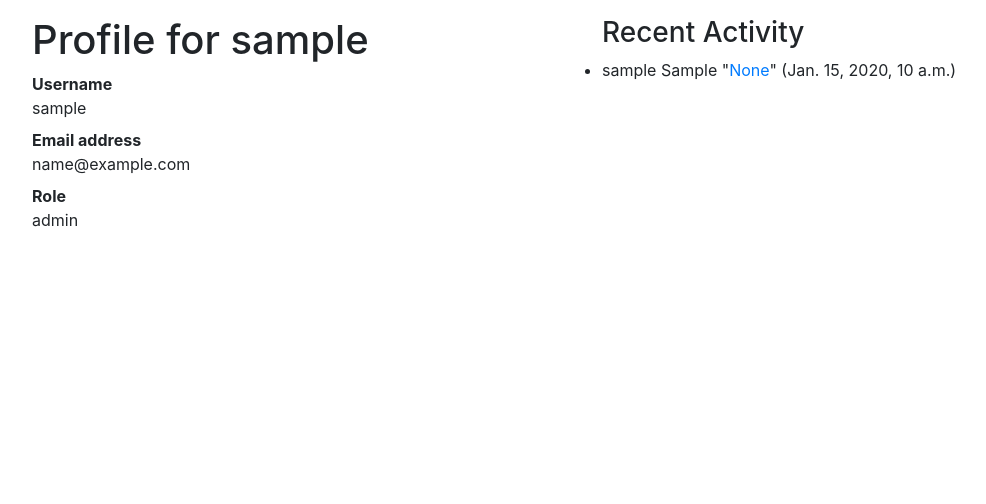
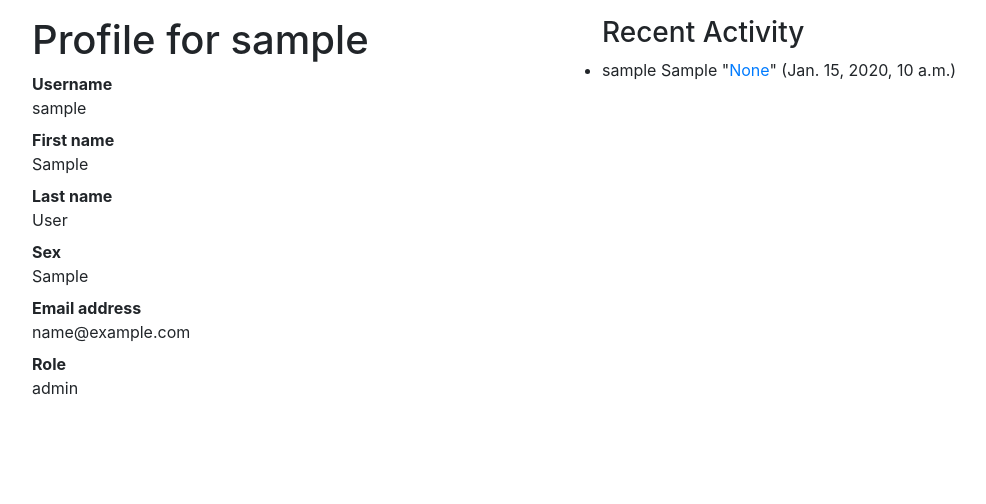
Before and after one commit to TingChia-Chang/Second-hand-Clothes-App, a Django app: a page that uses templates/users/user/profile.html in a window 1280 px wide. Shown: the part 107-611 px from the top of the page, without its empty margins (53-1039 px from the left). Run offline with Django 3.2, Linux system fonts and the light colour scheme; tables that the repository leaves empty hold one stand-in row (values such as "Sample post"); data that the repository does not hold is empty; some libraries are stand-ins or nearby versions.

Commit message:
edit profile

```diff
--- a/templates/users/user/profile.html
+++ b/templates/users/user/profile.html
@@ -12,11 +12,24 @@
             <dl>
                 <dt>Username</dt>
                 <dd>{{user.username}}</dd>
+                <dt>First name</dt>
+                <dd>{{user.first_name}}</dd>
+                <dt>Last name</dt>
+                <dd>{{user.last_name}}</dd>
+                <dt>Sex</dt>
+                <dd>{{user.detail.sex}}</dd>
                 <dt>Email address</dt>
                 <dd>{{user.email}}</dd>
                 <dt>Role</dt>
                 <dd>{{user.detail.role}}</dd>
             </dl>
+
+            {% if request.session.username == user.username or request.session.role == "admin" %}
+            <a href="{% url 'users:edit_profile' user.username %}">
+                <button class="btn btn-secondary">Edit</button>
+            </a>
+            {% endif %}
+
         </div>
         <div class="col-sm-12 col-md-6">
             {% include 'actions/action/feed.html' %}
--- a/users/urls.py
+++ b/users/urls.py
@@ -5,6 +5,7 @@ urlpatterns = [
     #clothes views
     path('register', views.register, name="register"),
     path('profile/<str:username>', views.profile, name="profile"),
+    path('edit_profile/<str:username>', views.edit_profile, name="edit_profile"),
     path('sign_in_action', views.login_user, name="sign_in"),
     path('log_out/', views.logout_user, name="log_out"),
 ]
--- a/users/views.py
+++ b/users/views.py
@@ -3,6 +3,7 @@ from django.contrib.auth.models import User
 from django.contrib import messages
 from django.contrib.auth import authenticate
 from actions.models import Action
+from users.models import Detail
 # Create your views here.
 
 def profile(request, username):
@@ -17,12 +18,48 @@ def register(request):
         first_name = request.POST.get('firstname')
         email = request.POST.get('email')
         password = request.POST.get('password')
+        sex = request.POST.get('sex')
+
         user = User.objects.create_user(username, email, password, last_name=last_name, first_name=first_name)
+        detail = Detail.objects.get(user_id=user.id)
+        detail.sex = sex
+        detail.save()
         messages.add_message(request, messages.SUCCESS, "You successfully registerd with the username: %s" % user.username)
 
         return redirect('second_hand_clothes_app:clothes_index')
     else:
         return render(request,"users/user/register.html",)
+
+def edit_profile(request, username):
+    if request.method == 'POST':
+        last_name = request.POST.get('lastname')
+        first_name = request.POST.get('firstname')
+        email = request.POST.get('email')
+        password = request.POST.get('password')
+        sex = request.POST.get('sex')
+
+        try:
+            user = get_object_or_404(User, username=username)
+            detail = Detail.objects.get(user_id=user.id)
+            user.last_name = last_name
+            user.first_name = first_name
+            user.email = email
+            user.password = password
+            if request.POST.get('role'):
+                detail.role = request.POST.get('role')
+            detail.sex = sex
+            detail.save()
+            user.save()
+
+            messages.add_message(request, messages.INFO, "You successfully edited the profile")
+            return redirect('users:profile', user.username)
+        except User.DoesNotExist:
+            return redirect('users:profile', user.username)
+    else:
+        user1 = get_object_or_404(User, username=username)
+        detail1 = Detail.objects.get(user_id=user1.id)
+        print(detail1.sex)
+        return render(request, "users/user/edit_profile.html", {"user": user1})
 
 def login_user(request):
     username = request.POST.get("username")
```
Also changed, not shown: templates/users/user/edit_profile.html (added, +56 -0 lines).
